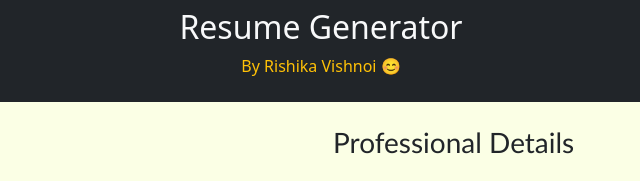
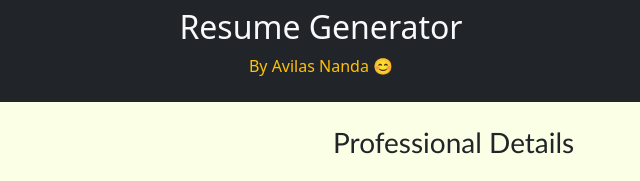
Before and after one commit to CareerDevelopmentHub/Resume-Generator, a plain HTML site: page index.html in a window 1280 px wide. Shown: the top 181 px of the page, 319-959 px from the left. Drawn offline with nearby package versions, Linux system fonts and the light colour scheme.

Commit message:
Update index.html

```diff
--- a/index.html
+++ b/index.html
@@ -19,7 +19,7 @@
     <div id="cv-form">
       <div class="header text-center bg-dark text-light py-2">
         <h2>Resume Generator</h2>
-        <p class="text-warning">By Rishika Vishnoi 😊</p>
+        <p class="text-warning">By Avilas Nanda 😊</p>
       </div>
 
       <div class="container mt-3">
```
